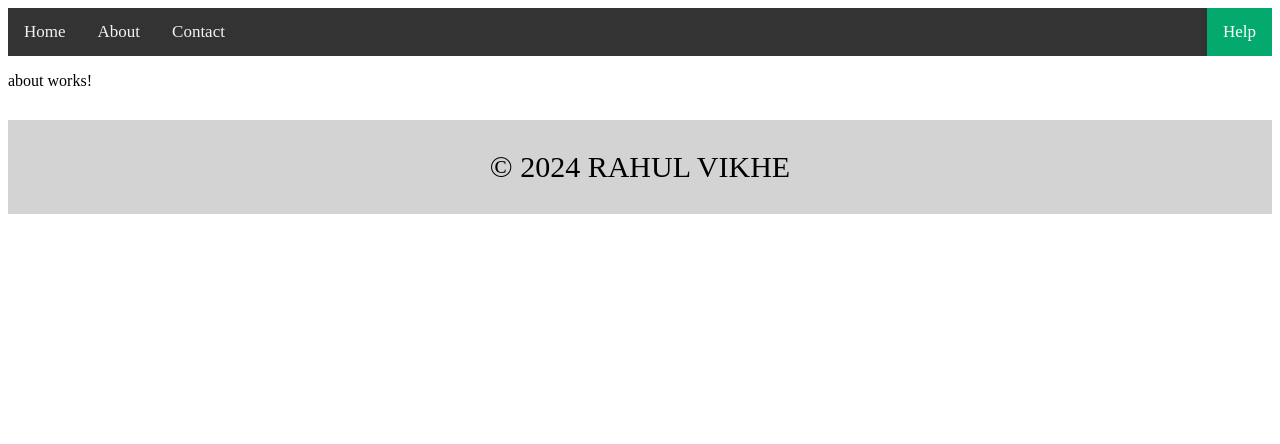
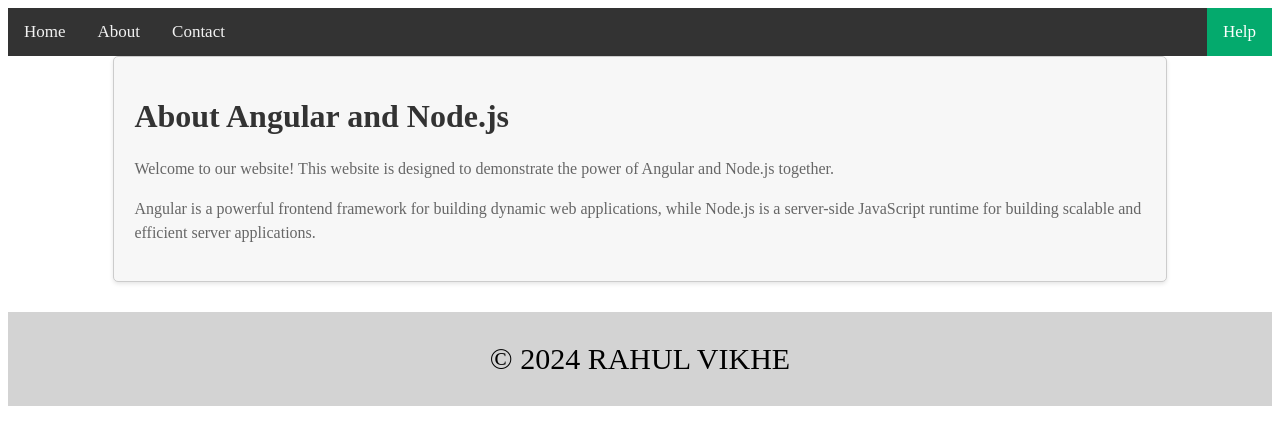
Before and after one commit to rahulvikhe/angular-nodejs-fullstack, an Angular app in the folder client/: page /about in a window 1280 px wide. Shown: the top 444 px of the page. Built offline with nearby package versions, Linux system fonts and the light colour scheme.

Commit message:
Update 'about' component

```diff
--- a/client/src/app/about/about.component.css
+++ b/client/src/app/about/about.component.css
@@ -0,0 +1,18 @@
+.about-page {
+    width: 80%;
+    margin: 0 auto;
+    padding: 20px;
+    background-color: #f7f7f7;
+    border: 1px solid #ccc;
+    border-radius: 5px;
+    box-shadow: 0 2px 4px rgba(0, 0, 0, 0.1);
+  }
+
+  .about-page h1 {
+    color: #333;
+  }
+
+  .about-page p {
+    color: #666;
+    line-height: 1.5;
+  }
--- a/client/src/app/about/about.component.html
+++ b/client/src/app/about/about.component.html
@@ -1 +1,5 @@
-<p>about works!</p>
+<div class="about-page">
+    <h1>About Angular and Node.js</h1>
+    <p>Welcome to our website! This website is designed to demonstrate the power of Angular and Node.js together.</p>
+    <p>Angular is a powerful frontend framework for building dynamic web applications, while Node.js is a server-side JavaScript runtime for building scalable and efficient server applications.</p>
+  </div>
```
